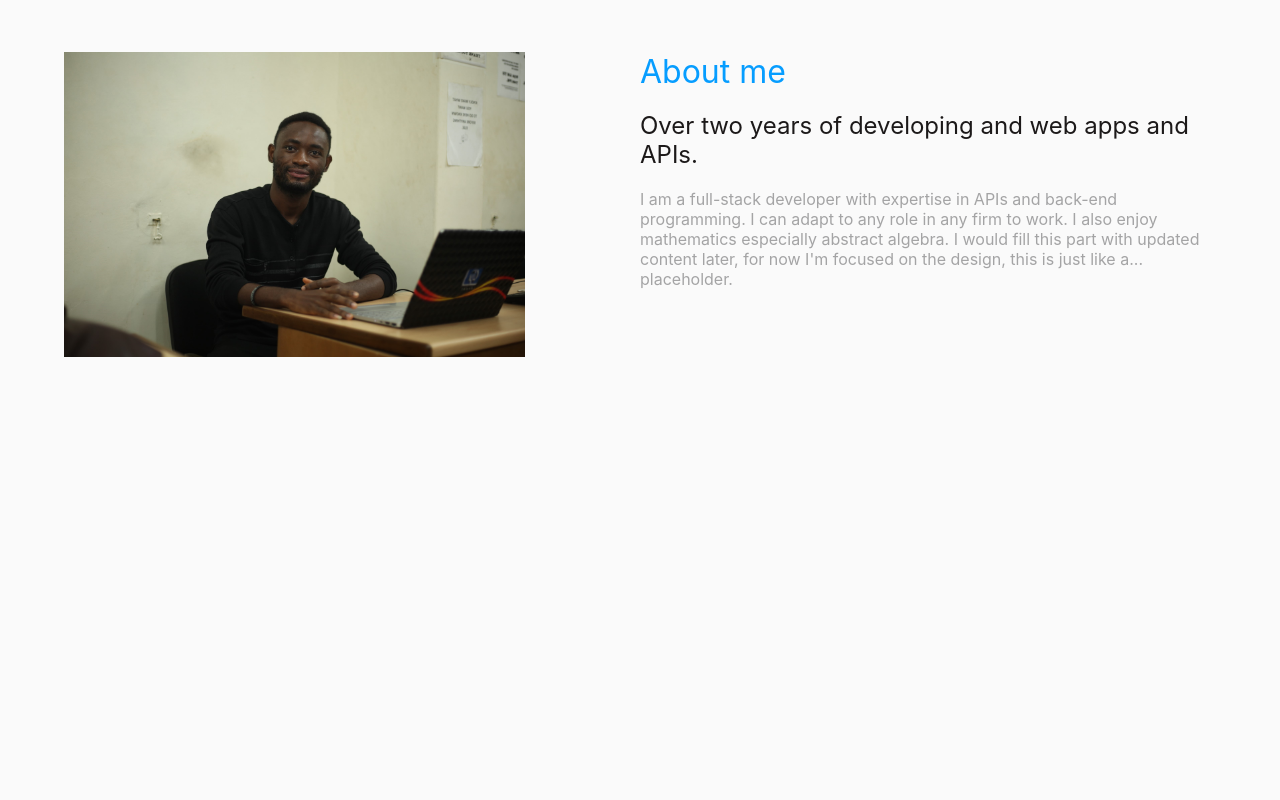
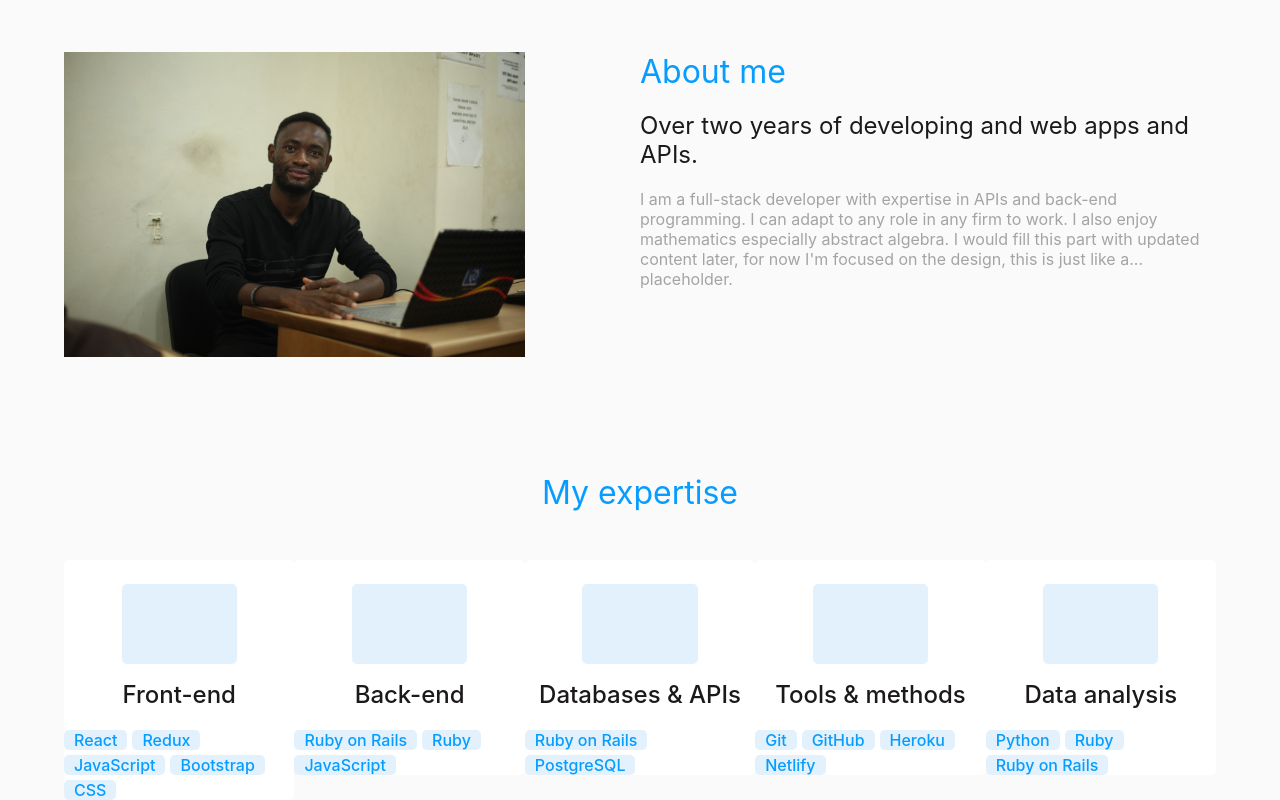
Before and after one commit to Elisha-Tetteyfio/my-portfolio1, a React (Create React App) app: page / in a window 1280 px wide. Shown: the part 828-1628 px from the top of the page. Before the commit the page ends 1189 px from the top, so only its background shows below. Built offline with nearby package versions, Linux system fonts and the light colour scheme.

Commit message:
Add expertise segment

```diff
--- a/src/App.js
+++ b/src/App.js
@@ -1,5 +1,6 @@
 import Header from "./components/Header";
 import About from "./segments/About";
+import Expertise from "./segments/Expertise";
 import Intro from "./segments/Intro";
 
 const App = () => {
@@ -8,6 +9,7 @@ const App = () => {
       <Header />
       <Intro />
       <About />
+      <Expertise />
     </div>
   );
 }
--- /dev/null
+++ b/src/components/Skill.js
@@ -0,0 +1,11 @@
+import React from "react";
+import styles from "./Skill.module.css"
+
+const Skill = (skill) => {
+  const {name} = skill
+  return (
+    <div className={styles.skill}>{name}</div>
+  )
+}
+
+export default Skill;
--- /dev/null
+++ b/src/components/Skill.module.css
@@ -0,0 +1,9 @@
+.skill {
+  background-color: #e2f1fb;
+  color: #069dff;
+  font-size: 1rem;
+  width: fit-content;
+  padding: 0 10px;
+  border-radius: 5px;
+  margin: 5px 5px 0 0;
+}
--- /dev/null
+++ b/src/components/SkillSet.js
@@ -0,0 +1,21 @@
+import React from "react";
+import Skill from "./Skill";
+import styles from "./SkillSet.module.css"
+
+const SkillSet = (skill) => {
+  const {name, skills} = skill;
+  // const {skills} = skills;
+  return(
+    <div className={styles.card}>
+      <div className={styles.imgDiv}></div>
+      {name}
+      <div className={styles.skills}>
+        {skill.skills.map((ss)=>
+          <Skill name={ss} key={Math.random()} />
+        )}
+      </div>
+    </div>
+  )
+}
+
+export default SkillSet;
--- /dev/null
+++ b/src/components/SkillSet.module.css
@@ -0,0 +1,24 @@
+.card {
+  background-color: #fff;
+  width: 15rem;
+  height: max-content;
+  display: flow-root;
+  font-size: 1.5rem;
+  font-weight: 500;
+  text-align: center;
+  border-radius: 5px;
+}
+
+.imgDiv {
+  width: 50%;
+  margin: 1.5rem auto 1rem;
+  background-color: #e2f1fb;
+  height: 80px;
+  border-radius: 5px;
+}
+
+.skills {
+  display: flex;
+  flex-wrap: wrap;
+  margin-top: 1rem;
+}
--- /dev/null
+++ b/src/segments/Expertise.js
@@ -0,0 +1,20 @@
+import React from "react";
+import SkillSet from "../components/SkillSet";
+import styles from "./Expertise.module.css"
+
+const Expertise = () => {
+  return (
+    <div className={styles.expertise}>
+      <div className={styles.title}>My expertise</div>
+      <div className={styles.skills}>
+        <SkillSet name="Front-end" skills={["React", "Redux", "JavaScript", "Bootstrap", "CSS"]}/>
+        <SkillSet name="Back-end" skills={["Ruby on Rails", "Ruby", "JavaScript"]}/>
+        <SkillSet name="Databases & APIs" skills={["Ruby on Rails", "PostgreSQL"]}/>
+        <SkillSet name="Tools & methods" skills={["Git", "GitHub", "Heroku", "Netlify"]}/>
+        <SkillSet name="Data analysis" skills={["Python", "Ruby", "Ruby on Rails"]}/>
+      </div>
+    </div>
+  )
+}
+
+export default Expertise;
--- /dev/null
+++ b/src/segments/Expertise.module.css
@@ -0,0 +1,16 @@
+.expertise {
+  width: 90%;
+  margin: auto;
+}
+
+.title {
+  color: #069dff;
+  font-size: 2rem;
+  width: fit-content;
+  margin: 7rem auto 3rem;
+}
+
+.skills {
+  display: flex;
+  justify-content: space-between;
+}
```
